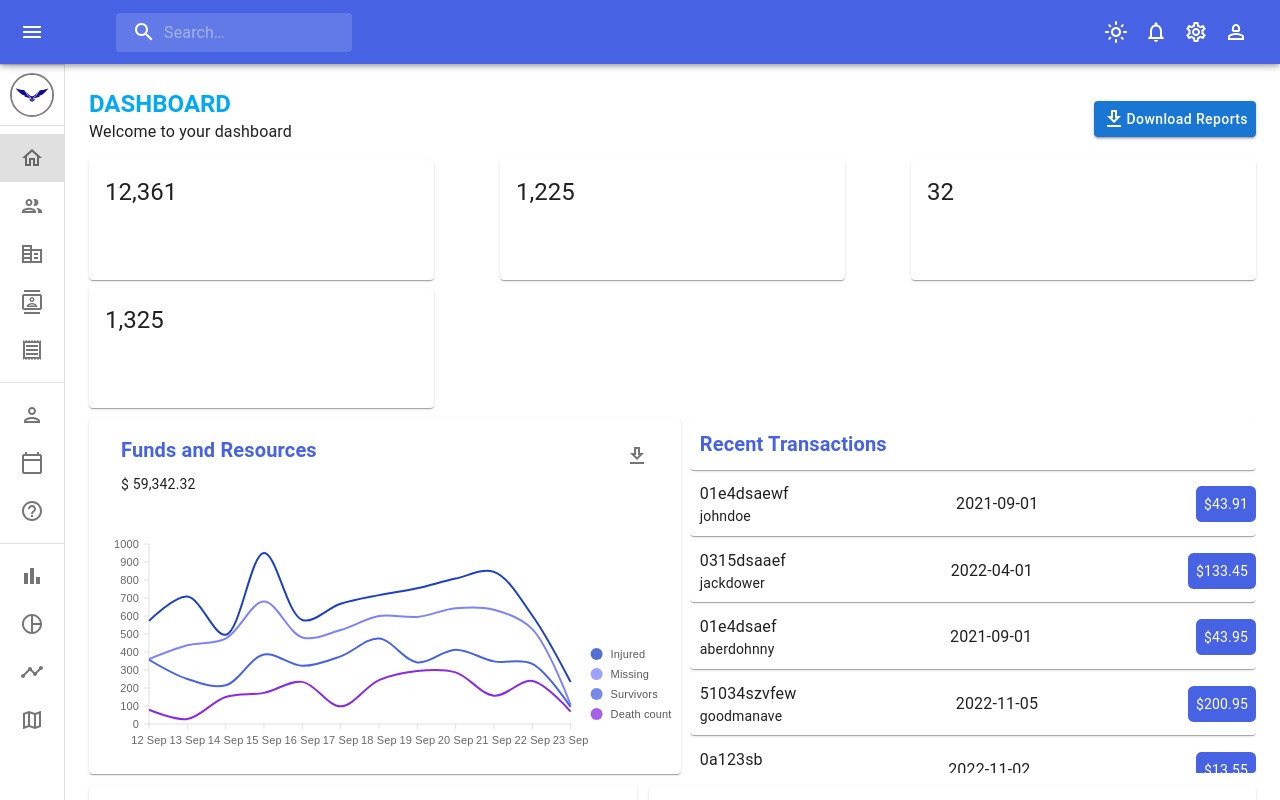
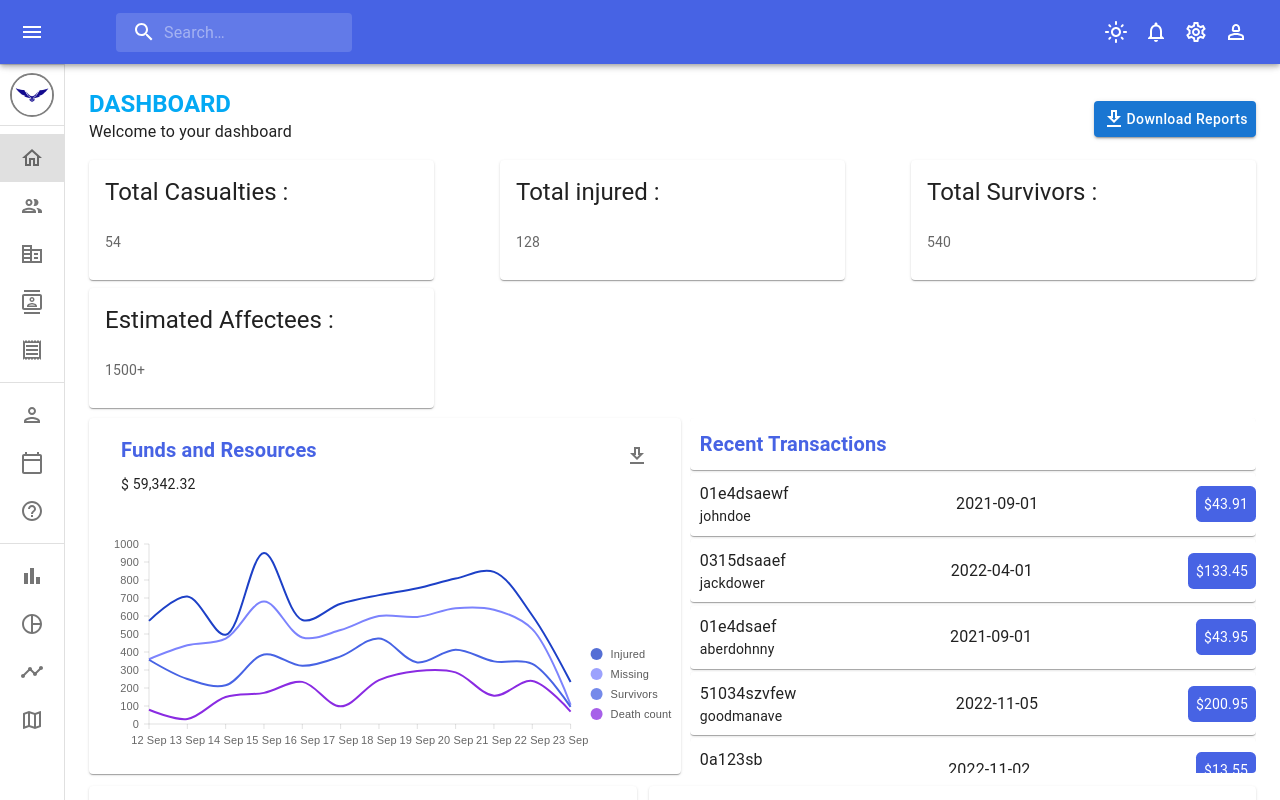
Before and after one commit to Nevish-302/Jatayu, a React (Vite) app in the folder client/: page /dashboard in a window 1280 px wide. Shown: the top 800 px of the page. Built offline with nearby package versions, Linux system fonts and the light colour scheme; no server answers.

Commit message:
dash styling +2

```diff
--- a/client/src/pages/DashPage1/page/dashboard/Row1.jsx
+++ b/client/src/pages/DashPage1/page/dashboard/Row1.jsx
@@ -1,11 +1,6 @@
-import { Paper, Stack, Typography, useTheme } from "@mui/material";
 import React from "react";
-import Card from "./card";
-import EmailIcon from "@mui/icons-material/Email";
-import PointOfSaleIcon from "@mui/icons-material/PointOfSale";
-import PersonAddIcon from "@mui/icons-material/PersonAdd";
-import TrafficIcon from "@mui/icons-material/Traffic";
-import { data1, data2, data3, data4 } from "./data";
+import { Stack, useTheme } from "@mui/material";
+import Card from "./Card"; // Make sure to use the correct filename
 
 const Row1 = () => {
   const theme = useTheme();
@@ -16,40 +11,12 @@ const Row1 = () => {
       gap={1}
       justifyContent={{ xs: "center", sm: "space-between" }}
     >
-      <Card
-        icon={<EmailIcon sx={{ fontSize: "23px", color: "#4763E4" }} />}
-        title={"12,361"}
-        subTitle={"Alerts"}
-        increase={"+14%"}
-        data={data1}
-        scheme={"nivo"}
-      />
+      <Card title={"Total Casualties :"} subtitle={"54"} />
 
-      <Card
-        icon={<PointOfSaleIcon sx={{ fontSize: "23px", color: "#4763E4" }} />}
-        title={"1,225"}
-        subTitle={"Survivors"}
-        increase={"+21%"}
-        data={data2}
-        scheme={"category10"}
-      />
+      <Card title={"Total injured : "} subtitle={"128"} />
 
-      <Card
-        icon={<PersonAddIcon sx={{ fontSize: "23px", color: "#4763E4" }} />}
-        title={"32"}
-        subTitle={"Casualities"}
-        increase={"+5%"}
-        data={data3}
-        scheme={"accent"}
-      />
-      <Card
-        icon={<TrafficIcon sx={{ fontSize: "23px", color: "#4763E4" }} />}
-        title={"1,325"}
-        subTitle={"Injured"}
-        increase={"+43%"}
-        data={data4}
-        scheme={"dark2"}
-      />
+      <Card title={"Total Survivors :"} subtitle={"540"} />
+      <Card title={"Estimated Affectees :"} subtitle={"1500+"} />
     </Stack>
   );
 };
```
